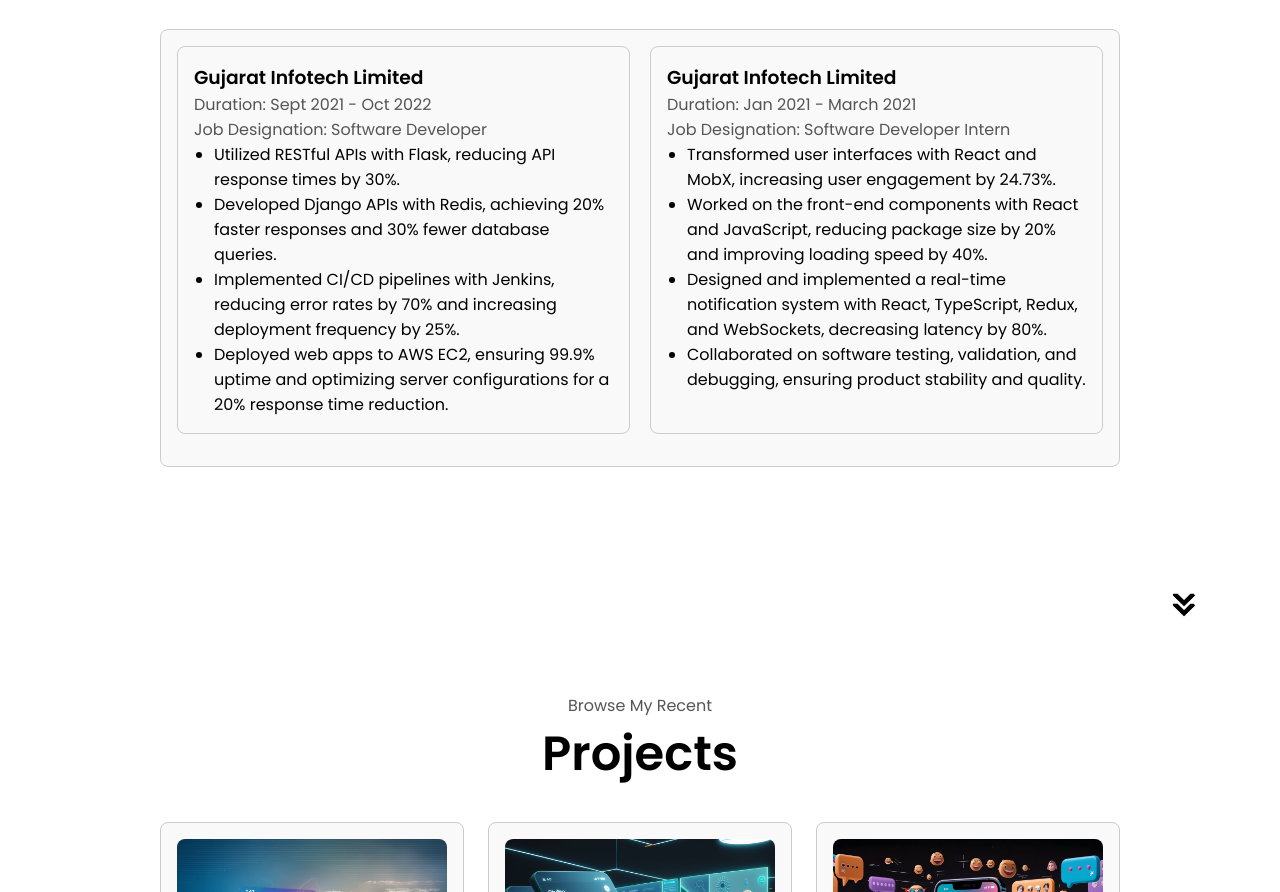
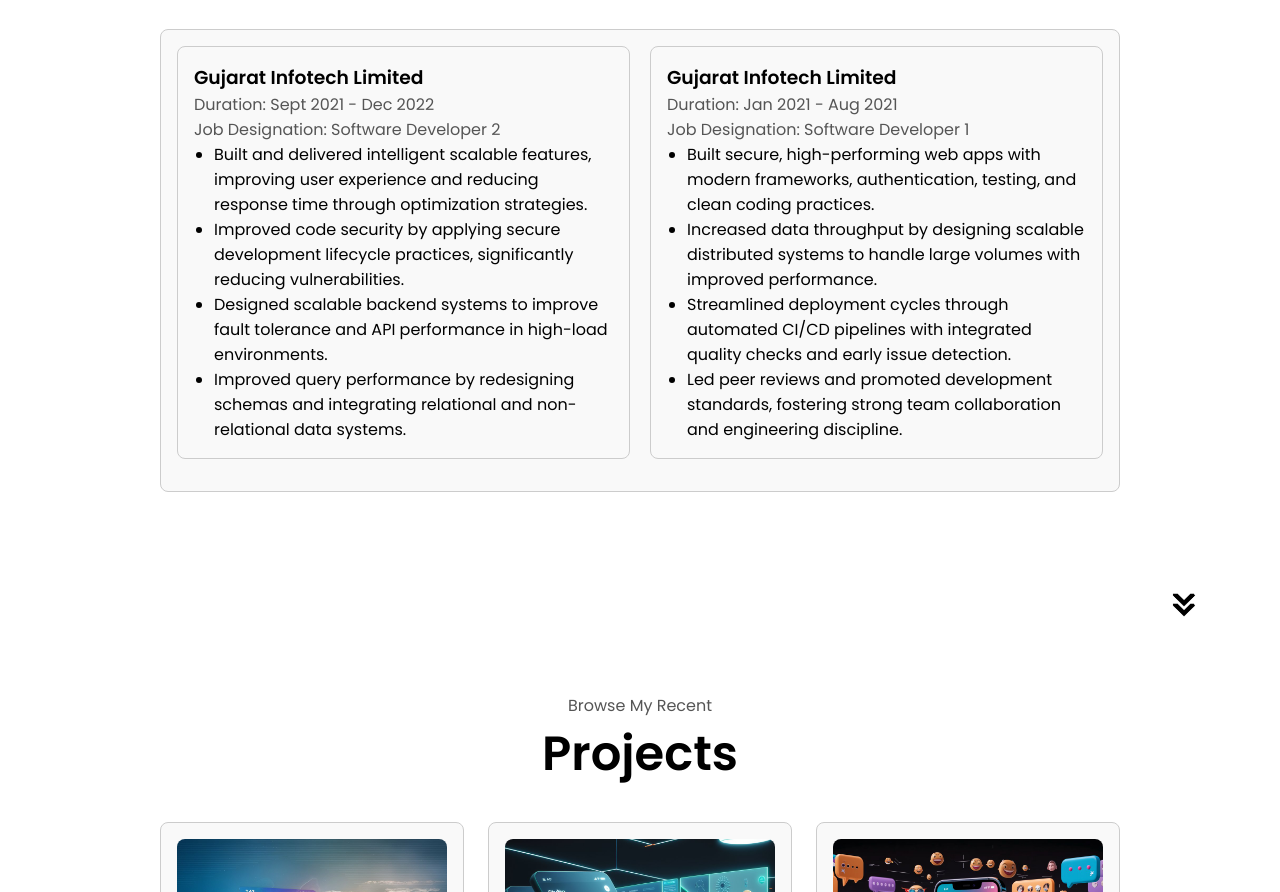
Before and after one commit to Rajpatel1999/My-Portfolio, a plain HTML site: page index.html in a window 1280 px wide. Shown: the part 1771-2663 px from the top of the page. Drawn offline with Linux system fonts and the light colour scheme.

Commit message:
Updated index.html with new changes

```diff
--- a/index.html
+++ b/index.html
@@ -133,24 +133,24 @@
               <div class="experience-box-container">
                 <div class="experience-box">
                   <h3>Gujarat Infotech Limited</h3>
-                  <p>Duration: Sept 2021 - Oct 2022</p>
-                  <p>Job Designation: Software Developer</p>
+                  <p>Duration: Sept 2021 - Dec 2022</p>
+                  <p>Job Designation: Software Developer 2</p>
                   <ul>
-                    <li>Utilized RESTful APIs with Flask, reducing API response times by 30%.</li>
-                    <li>Developed Django APIs with Redis, achieving 20% faster responses and 30% fewer database queries.</li>
-                    <li>Implemented CI/CD pipelines with Jenkins, reducing error rates by 70% and increasing deployment frequency by 25%.</li>
-                    <li>Deployed web apps to AWS EC2, ensuring 99.9% uptime and optimizing server configurations for a 20% response time reduction.</li>
+                    <li>Built and delivered intelligent scalable features, improving user experience and reducing response time through optimization strategies.</li>
+                    <li>Improved code security by applying secure development lifecycle practices, significantly reducing vulnerabilities.</li>
+                    <li>Designed scalable backend systems to improve fault tolerance and API performance in high-load environments.</li>
+                    <li>Improved query performance by redesigning schemas and integrating relational and non-relational data systems.</li>
                   </ul>
                 </div>
                 <div class="experience-box">
                   <h3>Gujarat Infotech Limited</h3>
-                  <p>Duration: Jan 2021 - March 2021</p>
-                  <p>Job Designation: Software Developer Intern</p>
+                  <p>Duration: Jan 2021 - Aug 2021</p>
+                  <p>Job Designation: Software Developer 1</p>
                   <ul>
-                    <li>Transformed user interfaces with React and MobX, increasing user engagement by 24.73%.</li>
-                    <li>Worked on the front-end components with React and JavaScript, reducing package size by 20% and improving loading speed by 40%.</li>
-                    <li>Designed and implemented a real-time notification system with React, TypeScript, Redux, and WebSockets, decreasing latency by 80%.</li>
-                    <li>Collaborated on software testing, validation, and debugging, ensuring product stability and quality.</li>
+                    <li>Built secure, high-performing web apps with modern frameworks, authentication, testing, and clean coding practices.</li>
+                    <li>Increased data throughput by designing scalable distributed systems to handle large volumes with improved performance.</li>
+                    <li>Streamlined deployment cycles through automated CI/CD pipelines with integrated quality checks and early issue detection.</li>
+                    <li>Led peer reviews and promoted development standards, fostering strong team collaboration and engineering discipline.</li>
                   </ul>
                 </div>
               </div>
```
